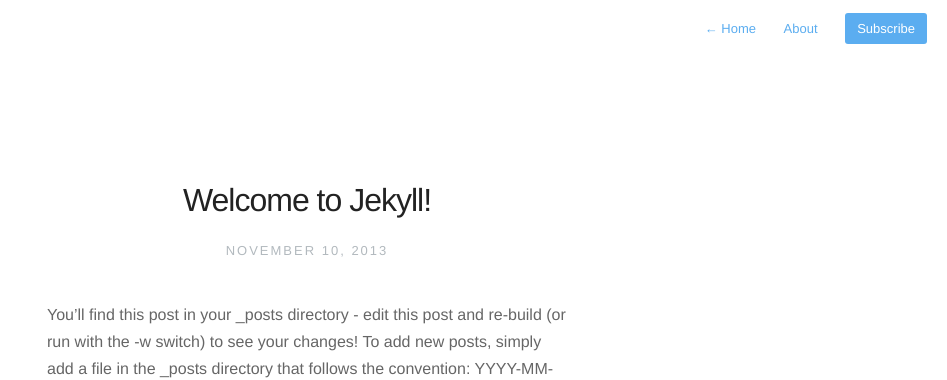
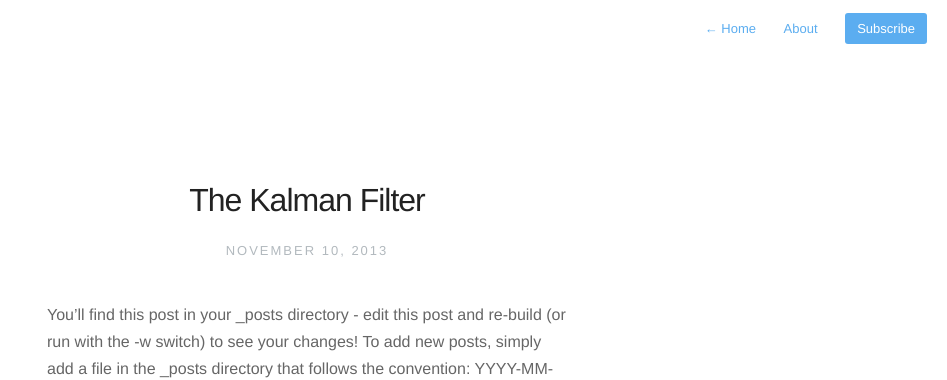
Before and after one commit to mukarramtahir/mukarramtahir.github.io, a Jekyll site: the page built from _posts/2013-11-12-welcome-to-jekyll.markdown, in a window 1280 px wide. Shown: the top 380 px of the page, without its empty margins (333-1280 px from the left). Built offline with Jekyll 4.4.1, drawn with Linux system fonts in a browser that asks for light colours; nearby versions of some CDN libraries.

Commit message:
Update 2013-11-12-welcome-to-jekyll.markdown

```diff
--- a/_posts/2013-11-12-welcome-to-jekyll.markdown
+++ b/_posts/2013-11-12-welcome-to-jekyll.markdown
@@ -1,5 +1,5 @@
 ---
-title:  "Welcome to Jekyll!"
+title:  "The Kalman Filter"
 date:   2013-11-10 10:18:00
 description: Thriller Comedy Horror
 ---
```
